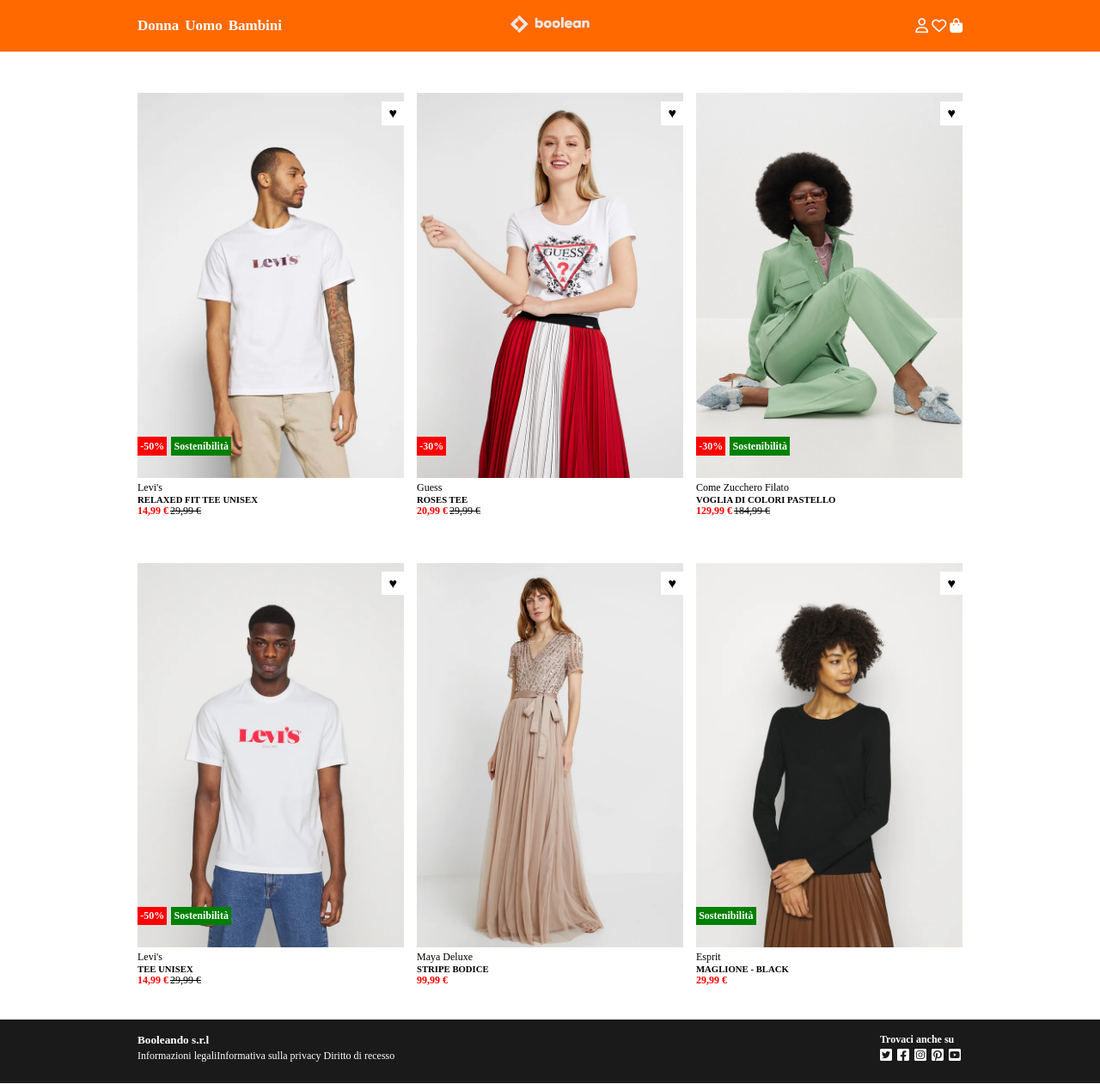
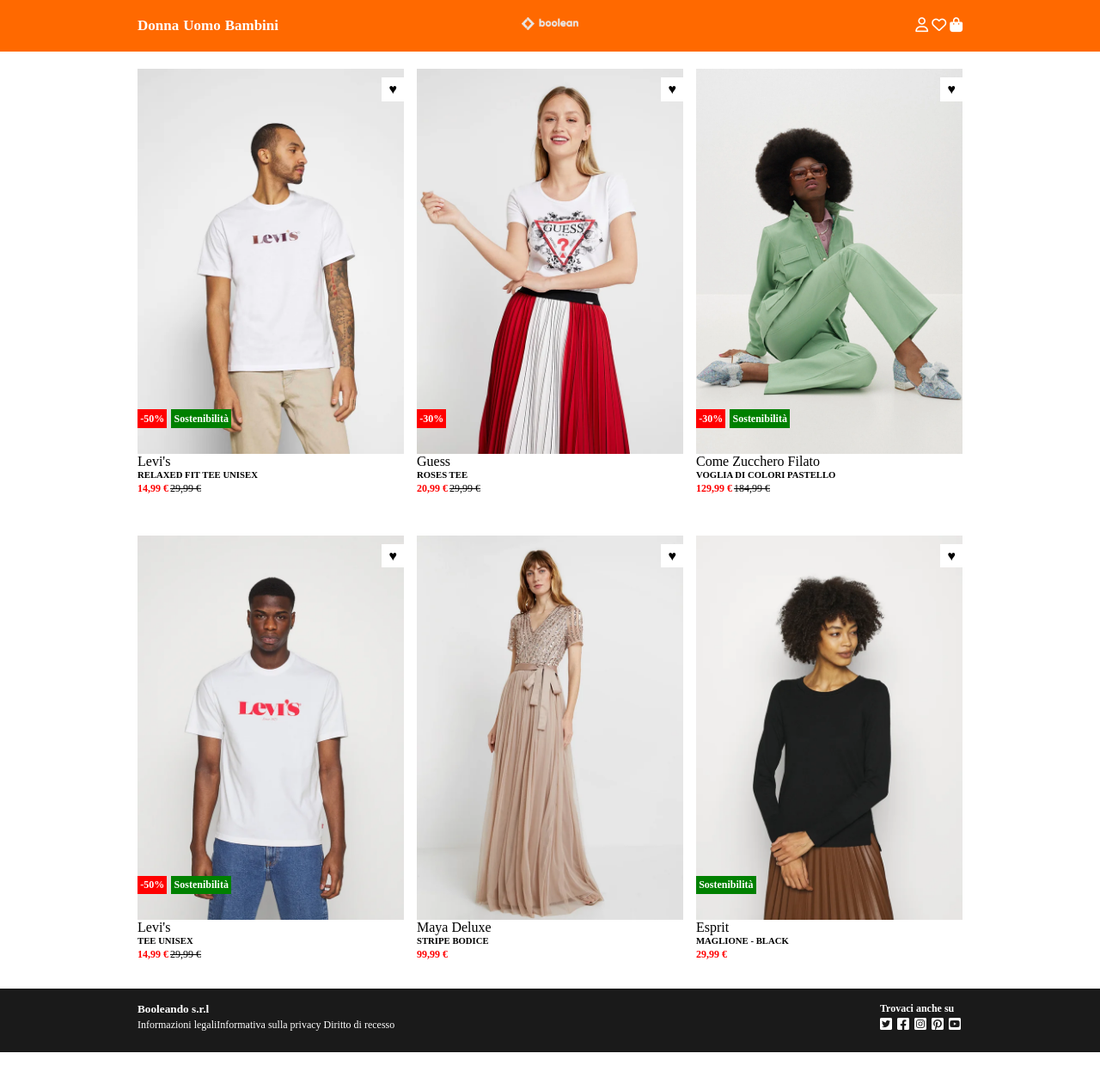
Before and after one commit to giuliogallo94/html-css-boolando-zindex, a plain HTML site: page index.html in a window 1280 px wide. Shown: the whole page at 86% size. After the commit the page ends 1225 px from the top, so only its background shows below. Drawn offline with Linux system fonts and the light colour scheme.

Commit message:
add: complete

```diff
--- a/css/style.css
+++ b/css/style.css
@@ -11,12 +11,18 @@
 /* HEADER */
 header {
     background-color: #ff6900;
+    position: fixed;
+    top: 0;
+    left: 0;
+    width: 100%;
+    line-height: 60px;
+    z-index: 9999;
 }
 
 /* Nav */
 .navbar {
+    width: 75%;
     height: 60px;
-    width: 75%;
     margin: 0 auto;
     display: flex;
     justify-content: space-between;
@@ -24,15 +30,20 @@
 }
 
 .categories {
-    min-width: 250px;
+    min-width: 33%;
 
 }
-.categories a{
+
+.categories ul {
+    list-style-type: none;
+    display: flex;
+}
+.categories a {
     text-decoration: none;
     color: white;
     font-size: 17px;
     font-weight: bold;
-    margin-right: 3px;
+    margin-right: 5px;
 }
 
 .logo {
@@ -44,7 +55,7 @@
 }
 
 .personal-area {
-    min-width: 250px;
+    min-width: 33%;
     text-align: right;
 }
 .personal-area i {
@@ -54,7 +65,7 @@
 
 /* MAIN */
 main {
-    padding-top: 3rem;
+    padding-top: 5rem;
 }
 .catalogue {
     width: 75%;
@@ -73,7 +84,8 @@
 
 .img-container img {
     width: 100%;
-    height: 100%;
+    /* height: 100%; */
+    display: block;
 }
 
 .img-a {
@@ -82,7 +94,7 @@
     left: 0;
 }
 
-.img-a:hover {
+.img-container:hover .img-a {
     z-index: -1;
 }
 
@@ -92,6 +104,11 @@
     position: absolute;
     top: 10px;
     right: 0;
+    cursor: pointer;
+}
+
+.heart:hover span {
+    color: red;
 }
 
 .info {
@@ -121,7 +138,7 @@
     top: 100%;
 }
 
-.details p {
+.details span {
     font-size: 12px;
 }
 
--- a/index.html
+++ b/index.html
@@ -11,22 +11,24 @@
     <!-- Header -->
     <header>
         <!-- Nav -->
-        <nav>
-            <div class="navbar">
+        <nav class="navbar">
+            <!-- <div class="navbar"> -->
                 <div class="categories">
-                    <a href="">Donna</a>
-                    <a href="">Uomo</a>
-                    <a href="">Bambini</a>
+                    <ul>
+                        <li><a href="">Donna</a></li>
+                        <li><a href="">Uomo</a></li>
+                        <li><a href="">Bambini</a></li>
+                    </ul>
                 </div>
-                <div class="logo">
-                    <img class="logo-boolean" src="img/boolean-logo.png" alt="">
-                </div>
+                <a class="logo" href="">
+                <img class="logo-boolean" src="img/boolean-logo.png" alt="Logo Boolean">
+                </a>
                 <div class="personal-area">
                     <i class="fa-regular fa-user"></i>
                     <i class="fa-regular fa-heart"></i>
                     <i class="fa-solid fa-bag-shopping"></i>
                 </div>
-           </div>
+           <!-- </div> -->
         </nav>
         <!-- /Nav -->
     </header>
@@ -51,13 +53,13 @@
                     <span>&hearts;</span>
                 </div>
                 <div class="info">
-                    <div class="info-extra discount">-50%</div>
-                    <div class="info-extra sustainable">Sostenibilità</div>
+                    <span class="info-extra discount">-50%</span>
+                    <span class="info-extra sustainable">Sostenibilità<span>
                 </div>
                 <div class="details">
                     <p>Levi's</p>
                     <h6>RELAXED FIT TEE UNISEX</h6>
-                    <p><span class="red">14,99 €</span><span class="line-through">29,99 €</span></p>
+                    <span class="red">14,99 €</span><span class="line-through">29,99 €</span>
                 </div>
             </div>
             <!-- /Item 1 -->
@@ -76,12 +78,12 @@
                     <span>&hearts;</span>
                 </div>
                 <div class="info">
-                    <div class="info-extra discount">-30%</div>
+                    <span class="info-extra discount">-30%</span>
                 </div>
                 <div class="details">
                     <p>Guess</p>
                     <h6>ROSES TEE</h6>
-                    <p><span class="red">20,99 €</span><span class="line-through">29,99 €</span></p>
+                    <span class="red">20,99 €</span><span class="line-through">29,99 €</span>
                 </div>
             </div>
             <!-- /Item 2 -->
@@ -100,13 +102,13 @@
                     <span>&hearts;</span>
                 </div>
                 <div class="info">
-                    <div class="info-extra discount">-30%</div>
-                    <div class="info-extra sustainable">Sostenibilità</div>
+                    <span class="info-extra discount">-30%</span>
+                    <span class="info-extra sustainable">Sostenibilità</span>
                 </div>
                 <div class="details">
                     <p>Come Zucchero Filato</p>
                     <h6>VOGLIA DI COLORI PASTELLO</h6>
-                    <p><span class="red">129,99 €</span><span class="line-through">184,99 €</span></p>
+                    <span class="red">129,99 €</span><span class="line-through">184,99 €</span>
                 </div>
             </div>
             <!-- /Item 3 -->
@@ -125,13 +127,13 @@
                     <span>&hearts;</span>
                 </div>
                 <div class="info">
-                    <div class="info-extra discount">-50%</div>
-                    <div class="info-extra sustainable">Sostenibilità</div>
+                    <span class="info-extra discount">-50%</span>
+                    <span class="info-extra sustainable">Sostenibilità</span>
                 </div>
                 <div class="details">
                     <p>Levi's</p>
                     <h6>TEE UNISEX</h6>
-                    <p><span class="red">14,99 €</span><span class="line-through">29,99 €</span></p>
+                    <span class="red">14,99 €</span><span class="line-through">29,99 €</span>
                 </div>
             </div>
             <!-- /Item 4 -->
@@ -152,7 +154,7 @@
                 <div class="details">
                     <p>Maya Deluxe</p>
                     <h6>STRIPE BODICE</h6>
-                    <p><span class="red">99,99 €</span>
+                    <span class="red">99,99 €</span>
                 </div>
             </div>
             <!-- /Item 5 -->
@@ -171,12 +173,12 @@
                     <span>&hearts;</span>
                 </div>
                 <div class="info">
-                    <div class="info-extra sustainable">Sostenibilità</div>
+                    <span class="info-extra sustainable">Sostenibilità</span>
                 </div>
                 <div class="details">
                     <p>Esprit</p>
                     <h6>MAGLIONE - BLACK</h6>
-                    <p><span class="red">29,99 €</span>
+                    <span class="red">29,99 €</span>
                 </div>
             </div>
             <!-- /Item 6 -->
```
